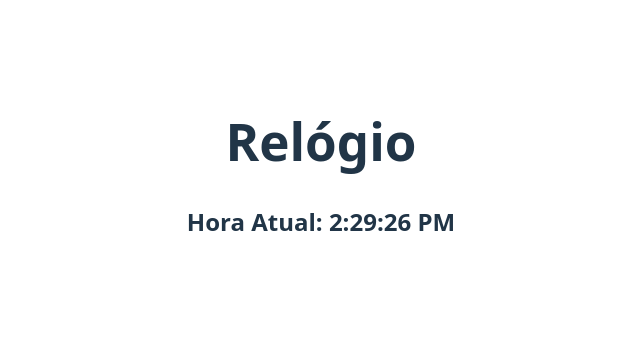
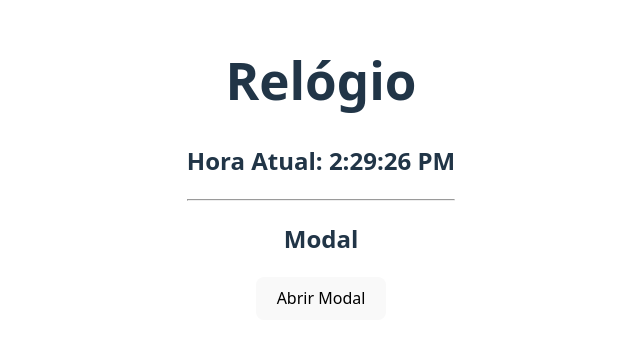
Before and after one commit to LeoSergio/Avanti_innovation, a React (Vite) app in the folder REACT/5_uicomponents/: page / in a window 1280 px wide. Shown: the part 231-574 px from the top of the page, without its empty margins (319-959 px from the left). Built offline with nearby package versions, Linux system fonts and the light colour scheme.

Commit message:
Modal update

```diff
--- a/REACT/5_uicomponents/src/App.jsx
+++ b/REACT/5_uicomponents/src/App.jsx
@@ -1,5 +1,7 @@
 import './App.css'
+
 import Clock from './components/Clock/Clock'
+import Modal from './components/Modal/Modal'
 
 function App() {
 
@@ -7,6 +9,11 @@
     <>
       <h1>Relógio</h1>
       <Clock/>
+      <hr/>
+
+      <h2>Modal</h2>
+      <Modal/>
+
     </>
   )
 }
--- /dev/null
+++ b/REACT/5_uicomponents/src/components/Modal/Modal.jsx
@@ -0,0 +1,31 @@
+import { useState } from "react";
+import styles from "./Modal.module.css";
+
+const Modal = () => {
+  const [isOpen, setIsOpen] = useState(false);
+
+  return (
+    <div className={styles.container}>
+      <button onClick={() => setIsOpen(true)} className={styles.openButton}>
+        Abrir Modal
+      </button>
+
+      {isOpen && (
+        <div className={styles.modal}>
+          <div className={styles.modalContent}>
+            <h2>Titulo do Modal</h2>
+            <p>Conteudo do Modal</p>
+            <button
+              onClick={() => setIsOpen(false)}
+              className={styles.closeButton}
+            >
+              Fechar
+            </button>
+          </div>
+        </div>
+      )}
+    </div>
+  );
+};
+
+export default Modal;
```
Also changed, not shown: REACT/5_uicomponents/src/components/Modal/Modal.module.css (added).
